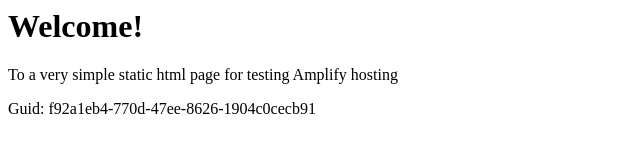
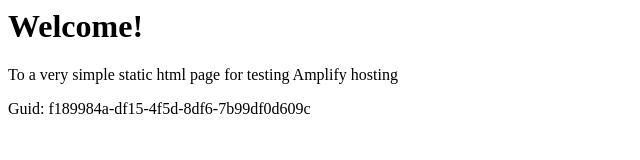
Before and after one commit to aws-aemilia-cmh/Github-PR-Commit-Integration-Test-DoNotTouch-GitHubWebhookPushCanaryTest-v1-prod-us-east-2, a website: page src/index.html in a window 1280 px wide. Shown: the full height of the page, 0-640 px from the left. Drawn offline with Linux system fonts and the light colour scheme.

Commit message:
commit from integ tests

```diff
--- a/src/index.html
+++ b/src/index.html
@@ -12,6 +12,6 @@
 <body>
     <h1>Welcome!</h1>
     <p>To a very simple static html page for testing Amplify hosting</p>
-    <p>Guid: f92a1eb4-770d-47ee-8626-1904c0cecb91</p></body>
+    <p>Guid: f189984a-df15-4f5d-8df6-7b99df0d609c</p></body>
 
 </html>
```
